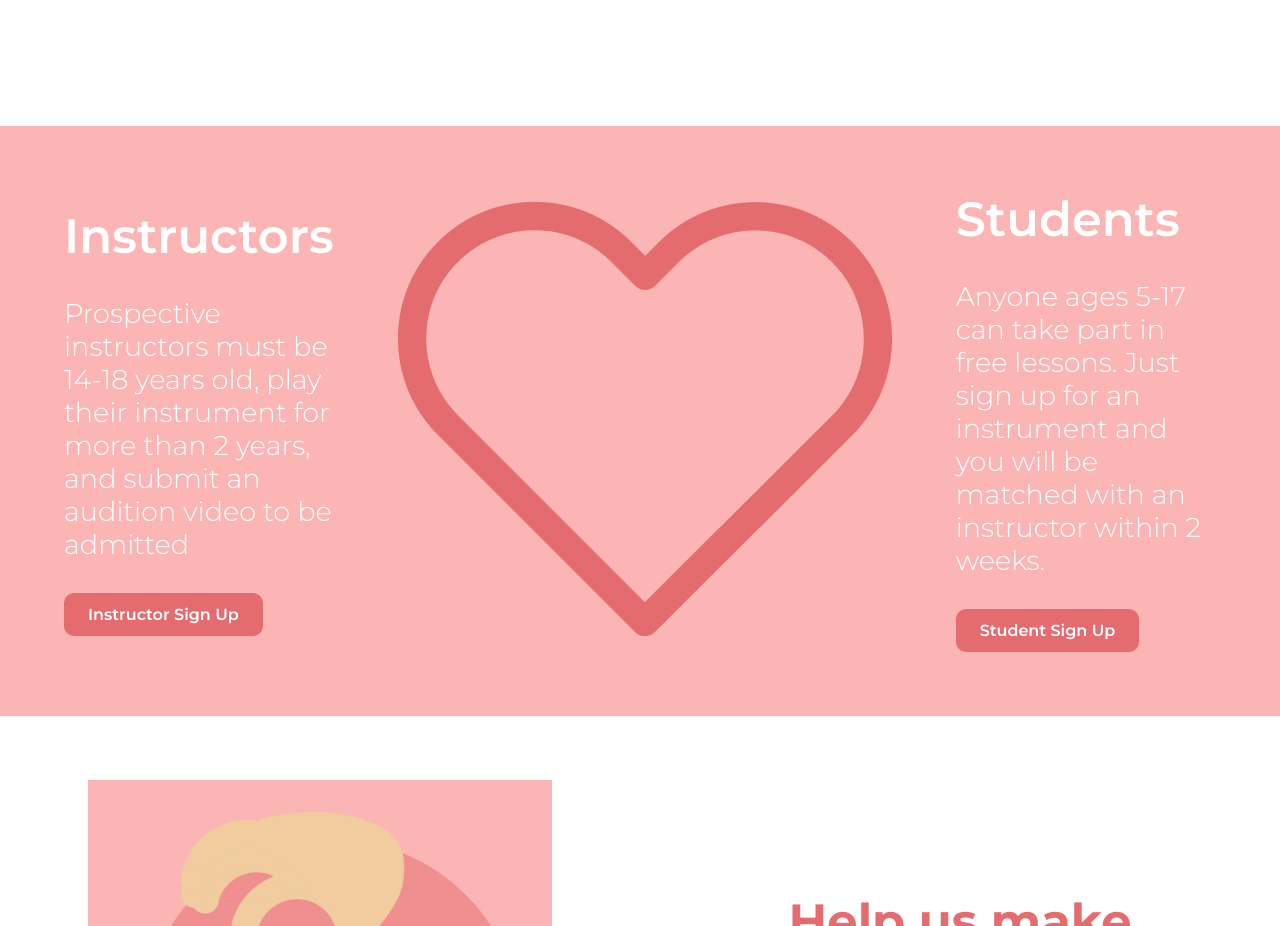
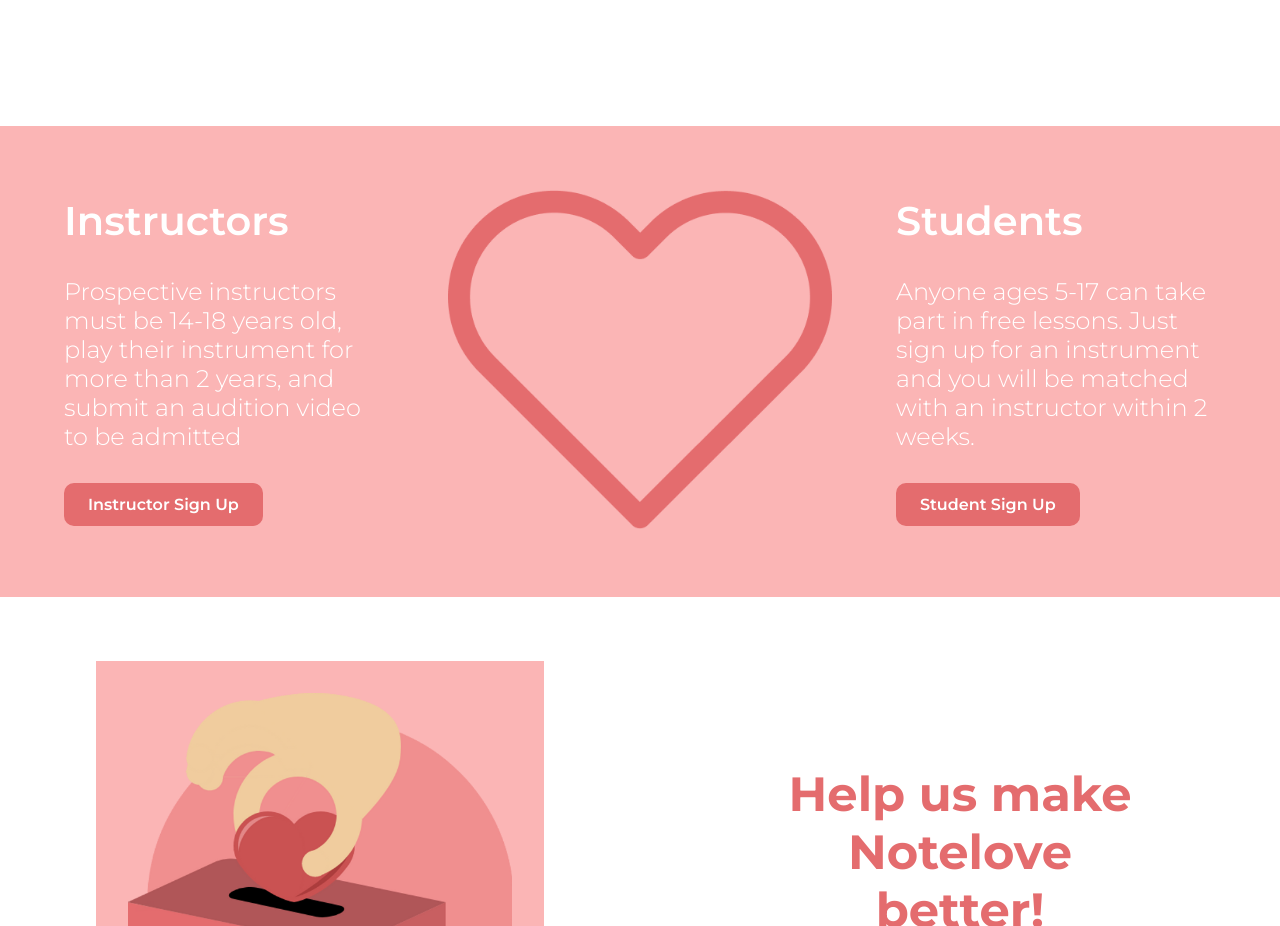
Before and after one commit to LeoYZhang/NoteloveHouston, a React (Create React App) app: page / in a window 1280 px wide. Shown: the part 861-1787 px from the top of the page. Built offline with nearby package versions, Linux system fonts and the light colour scheme.

Commit message:
font size change to screen size

```diff
--- a/src/index.css
+++ b/src/index.css
@@ -3,3 +3,31 @@
     margin: 0;
     padding: 0;
 }
+
+html {
+    overflow-x: hidden;
+}
+
+@media (min-width: 320px) {
+    html {
+        font-size: 10px;
+    }
+}
+
+@media (min-width: 480px) {
+    html {
+        font-size: 12px;
+    }
+}
+
+@media (min-width: 768px) {
+    html {
+        font-size: 14px;
+    }
+}
+
+@media (min-width: 1024px) {
+    html {
+        font-size: 16px;
+    }
+}
--- a/src/pages/About.module.scss
+++ b/src/pages/About.module.scss
@@ -68,6 +68,6 @@
 
     &_img {
         border: 5px solid $pink;
-        width: 25rem;
+        width: 70%;
     }
 }
--- a/src/pages/Home.module.scss
+++ b/src/pages/Home.module.scss
@@ -31,7 +31,7 @@
 
 .register {
   display: flex;
-  justify-content: center;
+  justify-content: space-around;
   background-color: $light-pink;
   align-items: center;
   padding: 4rem 4rem;
@@ -47,14 +47,18 @@
     &_name {
       color: white;
       font-weight: 600;
-      font-size: 3rem;
+      font-size: 2.5rem;
     }
 
     &_text {
       color: white;
-      font-size: 1.7rem;
+      font-size: 1.5rem;
       font-weight: 300;
     }
+  }
+
+  &_image {
+    width: 30vw;
   }
 }
 
@@ -71,7 +75,7 @@
   }
 
   &_img {
-    width: 25rem;
+    width: 30vw;
     background-color: $light-pink;
     padding: 2rem;
   }
```
